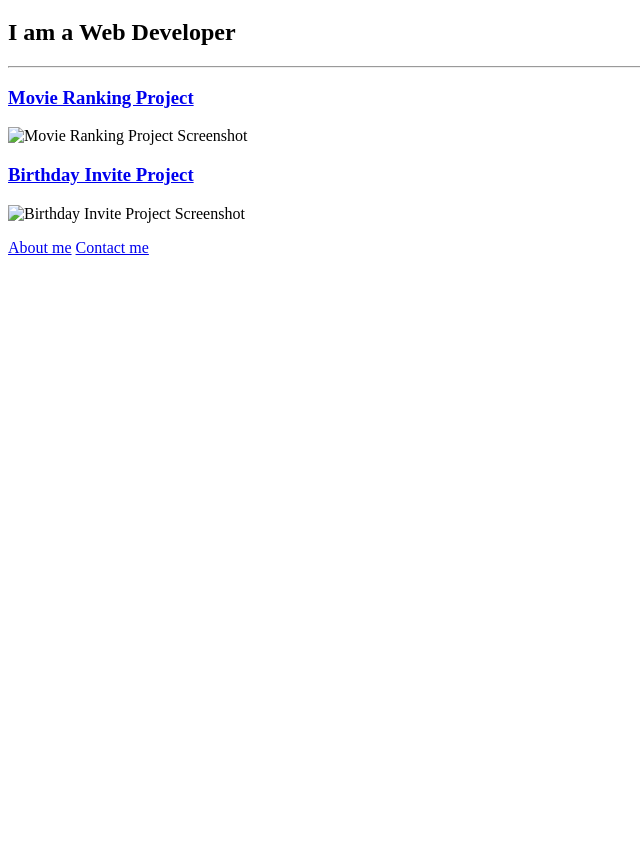
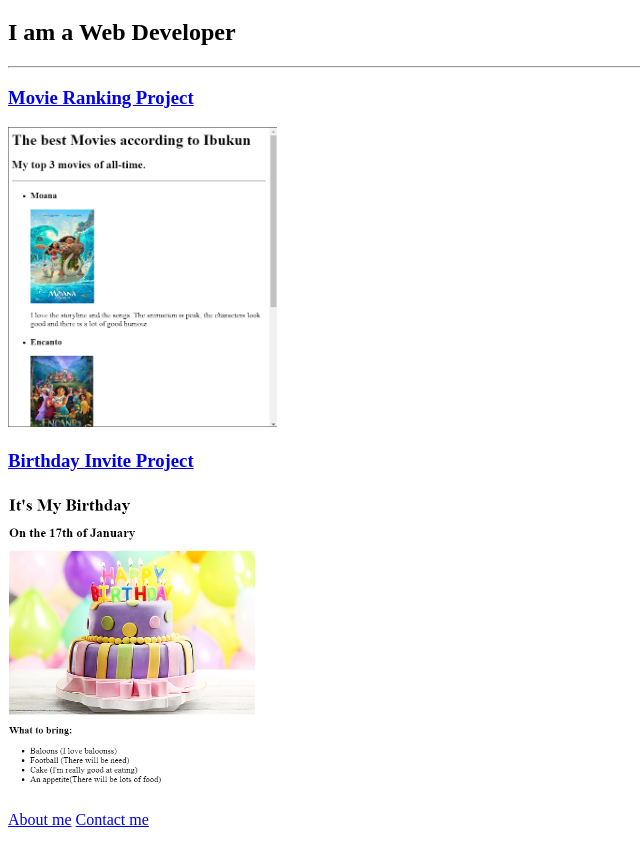
Before and after one commit to AdeoyeIbk/html-portfolio, a plain HTML site: page index.html in a window 1280 px wide. Shown: the part 61-906 px from the top of the page, without its empty margins (0-640 px from the left). Before the commit the page ends 800 px from the top, so only its background shows below. Drawn offline with Linux system fonts and the light colour scheme.

Commit message:
Update index.html
Images are not showing, trying to fix that

```diff
--- a/index.html
+++ b/index.html
@@ -12,10 +12,10 @@
        <hr>
 
     <h3><a href="../2.4 Movie Ranking Project/index.html">Movie Ranking Project</a></h3>
-    <img src="../4.3 HTML Porfolio Project/assets/images/Movie ranking.png"height="300px" alt="Movie Ranking Project Screenshot"/>
+    <img src="assets/images/Movie ranking.png"height="300px" alt="Movie Ranking Project Screenshot"/>
 
     <h3><a href="../3.4 Birthday Invite Project/index.html">Birthday Invite Project</a></h3>
-    <img src="../4.3 HTML Porfolio Project/assets/images/Birthday invite.png" height="300px" alt="Birthday Invite Project Screenshot"/>
+    <img src="assets/images/Birthday invite.png" height="300px" alt="Birthday Invite Project Screenshot"/>
 <p><a href="4.3 HTML Porfolio Project/public/about.html">About me</a> <a href="./public/contact.html">Contact me</a></p>
     </body>
 </html>
```
